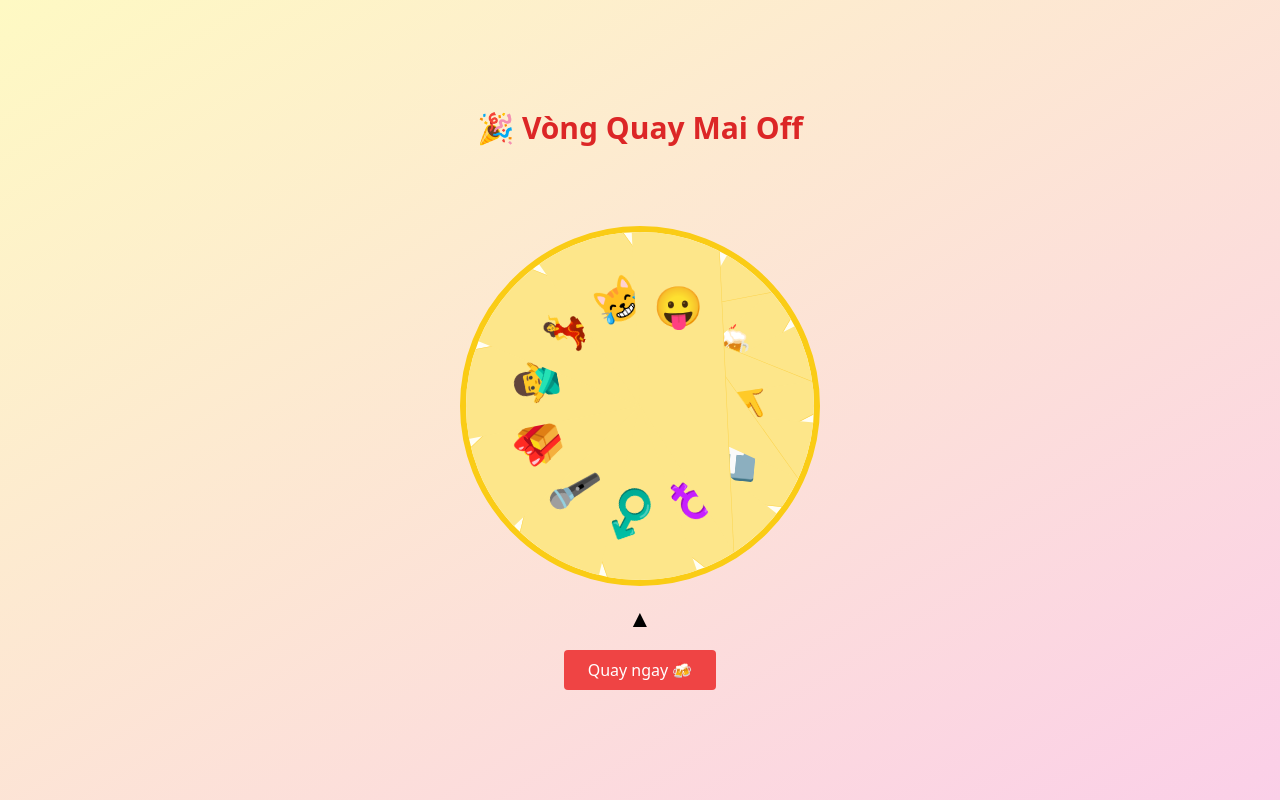
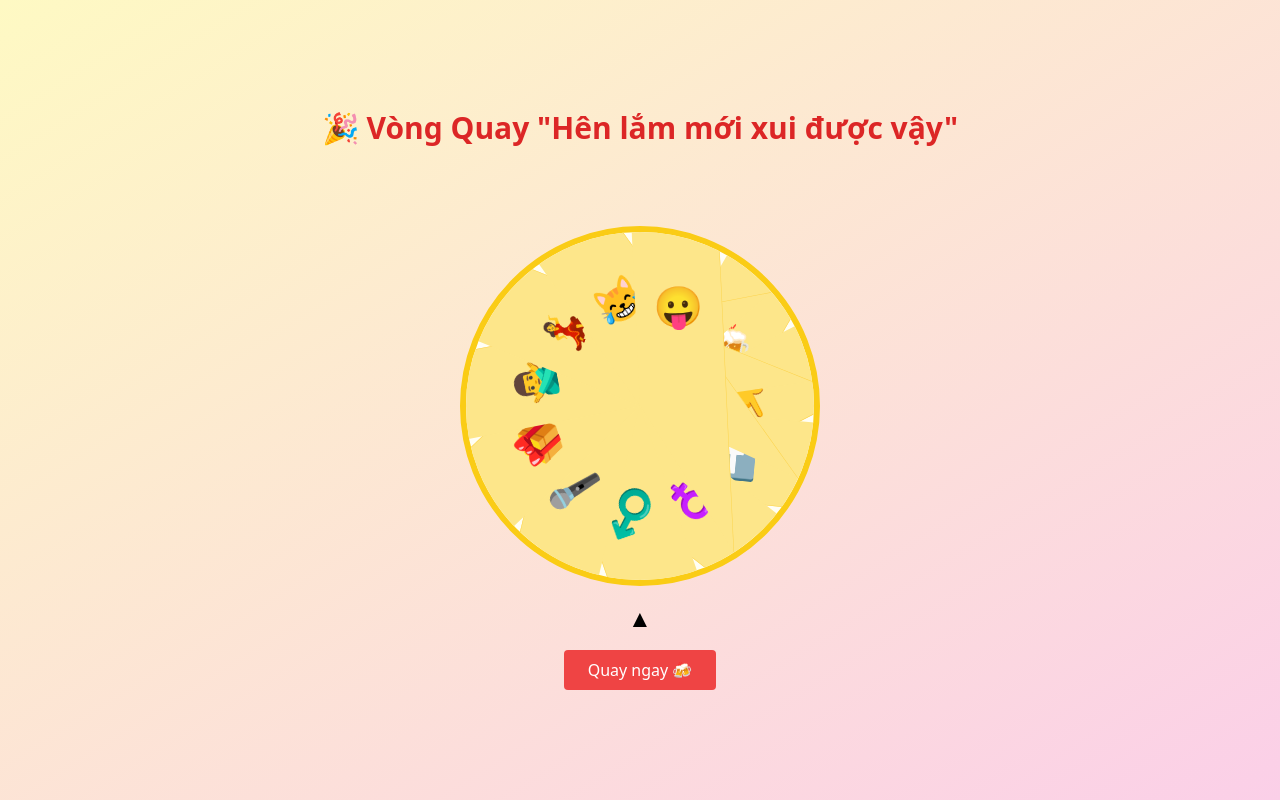
Before and after one commit to truongnx2601/partywheel, a React (Create React App) app: page / in a window 1280 px wide. Built offline with nearby package versions, Linux system fonts and the light colour scheme; the HTML template or start-up script is replaced by a standard one.

Commit message:
update name

```diff
--- a/src/App.js
+++ b/src/App.js
@@ -4,7 +4,7 @@ import Wheel from "./Wheel";
 function App() {
   return (
     <div className="min-h-screen flex flex-col items-center justify-center bg-gradient-to-br from-yellow-100 to-pink-200">
-      <h1 className="text-3xl font-bold text-red-600 mb-8">🎉 Vòng Quay Mai Off</h1>
+      <h1 className="text-3xl font-bold text-red-600 mb-8">🎉 Vòng Quay "Hên lắm mới xui được vậy"</h1>
       <Wheel />
     </div>
   );
```
